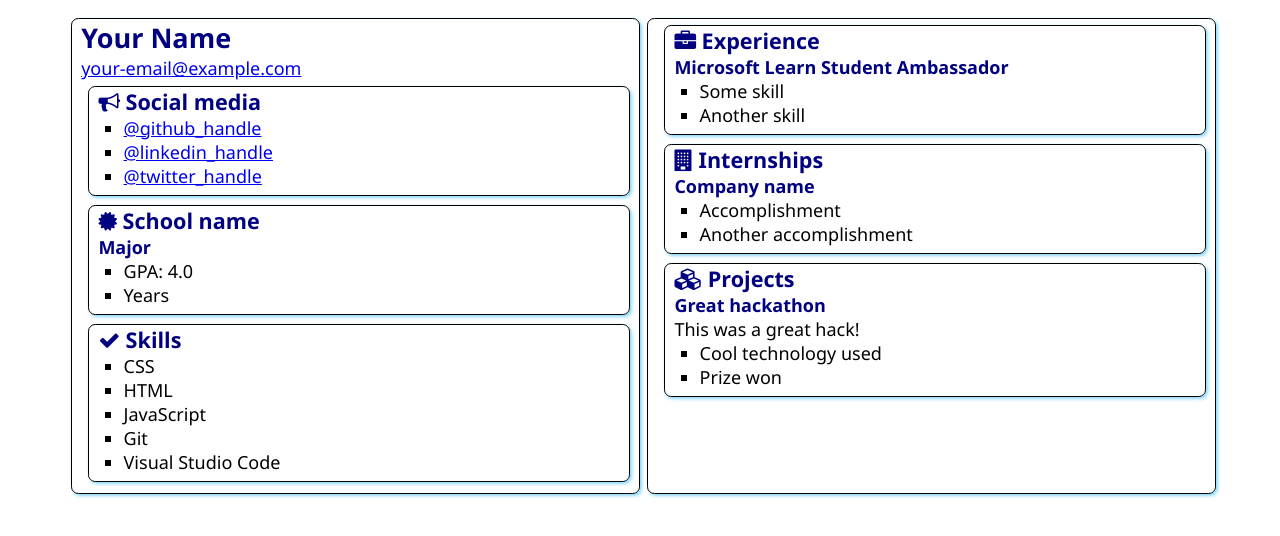
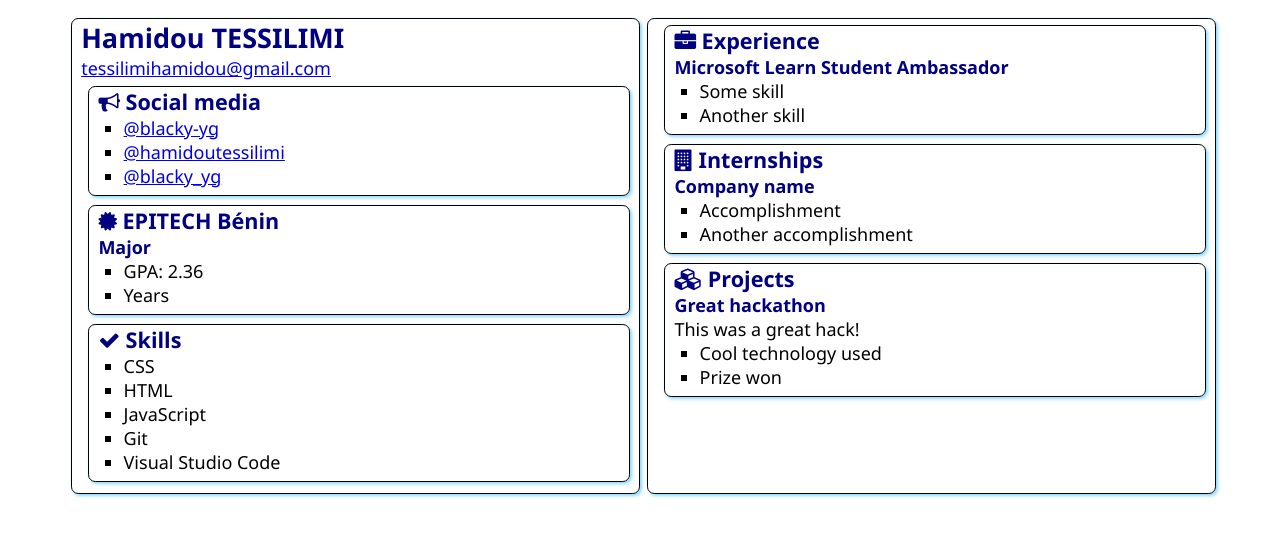
Before and after one commit to blacky-yg/SATechnicalOnboarding, a plain HTML site: page src/index.html in a window 1280 px wide. Drawn offline with Linux system fonts and the light colour scheme.

Commit message:
Update index.html
Added My Name and add a description

```diff
--- a/src/index.html
+++ b/src/index.html
@@ -12,8 +12,8 @@
 <body>
     <main>
         <article class="box">
-            <h1>Your Name</h1>
-            <div><a href="mailto:your.email@example.com">your-email@example.com</a></div>
+            <h1>Hamidou TESSILIMI</h1>
+            <div><a href="mailto:tessilimihamidou@gmail.com">tessilimihamidou@gmail.com</a></div>
 
             <section class="box">
                 <h2>
@@ -21,9 +21,9 @@
                     Social media
                 </h2>
                 <ul>
-                    <li><a href="https://github.com/<handle>">@github_handle</a></li>
-                    <li><a href="https://linkedin.com/in/<handle>">@linkedin_handle</a></li>
-                    <li><a href="https://twitter.com/<handle>">@twitter_handle</a></li>
+                    <li><a href="https://github.com/blacky-yg">@blacky-yg</a></li>
+                    <li><a href="https://linkedin.com/in/hamidoutessilimi">@hamidoutessilimi</a></li>
+                    <li><a href="https://twitter.com/black_yg">@blacky_yg</a></li>
                 </ul>
             </section>
 
@@ -31,11 +31,11 @@
                 <div class="education">
                     <h2>
                         <i class="fa fa-certificate" aria-hidden="true"></i>
-                        School name
+                        EPITECH Bénin
                     </h2>
                     <h3>Major</h3>
                     <ul>
-                        <li>GPA: 4.0</li>
+                        <li>GPA: 2.36</li>
                         <li>Years</li>
                     </ul>
                 </div>
```
